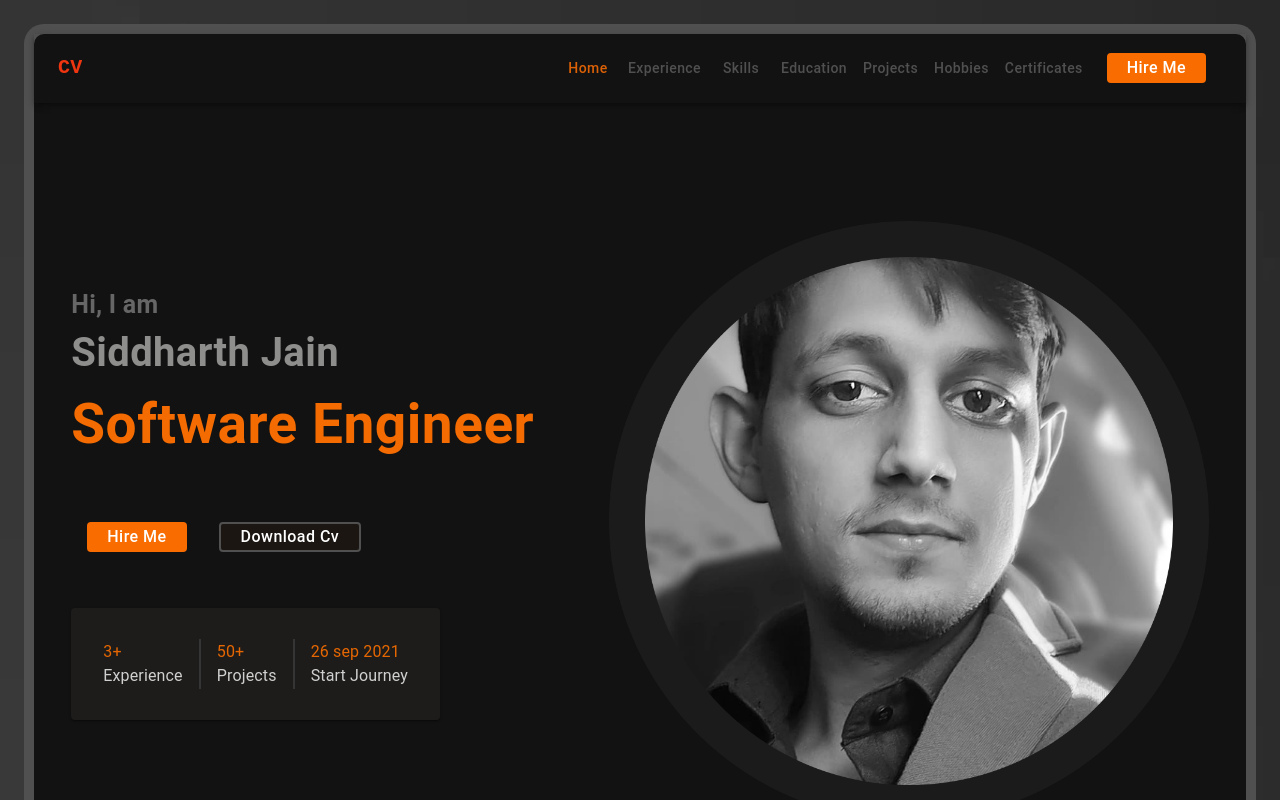
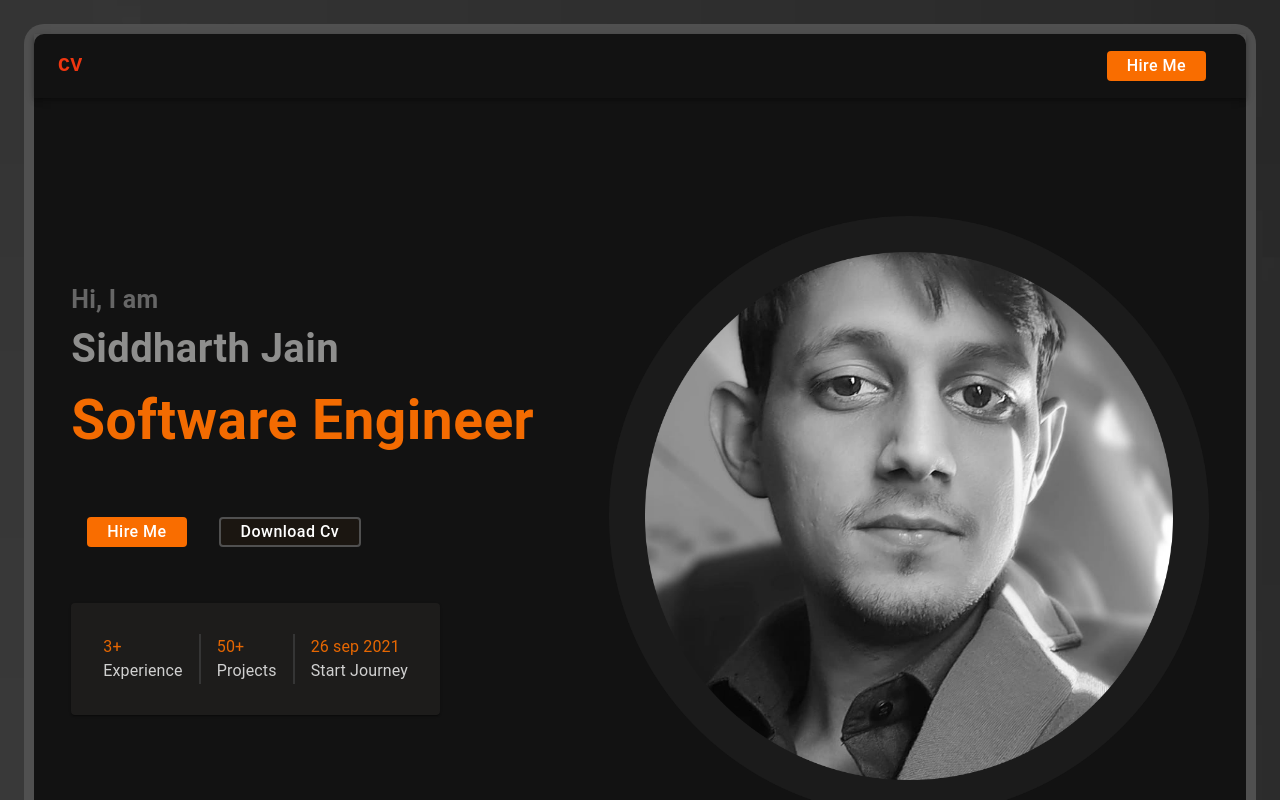
Before and after one commit to professinalsidd/my-portfolio, a Next.js app: page / in a window 1280 px wide. Shown: the top 800 px of the page. Built offline with nearby package versions, Linux system fonts and the light colour scheme.

Commit message:
feat: now user click on hire button or download cv

```diff
--- a/src/components/common/button.tsx
+++ b/src/components/common/button.tsx
@@ -2,8 +2,20 @@ import { COLORS } from "@/themes/themes";
 import { Button } from "@mui/material";
 import React from "react";
 
-const ButtonComp: React.FC<ButtonProps> = ({ style = {}, title }) => {
-  return <Button sx={{ ...styles, ...style }}>{title}</Button>;
+const ButtonComp: React.FC<ButtonProps> = ({ style = {}, title, link }) => {
+  return (
+    <Button
+      href={
+        link === "mail"
+          ? "mailto:professionalsiddmail@gmai.com"
+          : "https://mega.nz/file/Y6gWnLIL#FRjW97_xrQRSOtpcj3vkFrulU4Ctj314MIE19mheI_Y"
+      }
+      sx={{ ...styles, ...style }}
+      target="_blank"
+    >
+      {title}
+    </Button>
+  );
 };
 
 export default ButtonComp;
--- a/src/components/navbar/navbar.tsx
+++ b/src/components/navbar/navbar.tsx
@@ -4,31 +4,12 @@ import * as React from "react";
 import AppBar from "@mui/material/AppBar";
 import Box from "@mui/material/Box";
 import Toolbar from "@mui/material/Toolbar";
-import IconButton from "@mui/material/IconButton";
 import Typography from "@mui/material/Typography";
-import Menu from "@mui/material/Menu";
-import MenuIcon from "@mui/icons-material/Menu";
 import Container from "@mui/material/Container";
-import Button from "@mui/material/Button";
-import MenuItem from "@mui/material/MenuItem";
 import { styles } from "@/styles/navbar";
-import { navbar } from "@/constants";
 import ButtonComp from "../common/button";
 
 function NavBarComp() {
-  const [anchorElNav, setAnchorElNav] = React.useState<null | HTMLElement>(
-    null
-  );
-  const [selected, setSelected] = React.useState(0);
-
-  const handleOpenNavMenu = (event: React.MouseEvent<HTMLElement>) => {
-    setAnchorElNav(event.currentTarget);
-  };
-
-  const handleCloseNavMenu = () => {
-    setAnchorElNav(null);
-  };
-
   return (
     <AppBar position="static" sx={{ background: "transparent" }}>
       <Container maxWidth="xl">
@@ -43,44 +24,7 @@ function NavBarComp() {
             CV
           </Typography>
 
-          <Box sx={{ flexGrow: 1, display: { xs: "flex", md: "none" } }}>
-            <IconButton
-              size="large"
-              aria-label="account of current user"
-              aria-controls="menu-appbar"
-              aria-haspopup="true"
-              onClick={handleOpenNavMenu}
-              color="inherit"
-            >
-              <MenuIcon />
-            </IconButton>
-            <Menu
-              id="menu-appbar"
-              anchorEl={anchorElNav}
-              anchorOrigin={{
-                vertical: "bottom",
-                horizontal: "left",
-              }}
-              keepMounted
-              transformOrigin={{
-                vertical: "top",
-                horizontal: "left",
-              }}
-              open={Boolean(anchorElNav)}
-              onClose={handleCloseNavMenu}
-              sx={{ display: { xs: "block", md: "none" } }}
-            >
-              {navbar.map((page) => (
-                <MenuItem key={page} onClick={handleCloseNavMenu}>
-                  <Typography
-                    sx={{ textAlign: "center", textTransform: "capitalize" }}
-                  >
-                    {page}
-                  </Typography>
-                </MenuItem>
-              ))}
-            </Menu>
-          </Box>
+          <Box sx={{ flexGrow: 1, display: { xs: "flex", md: "none" } }}></Box>
           <Typography
             variant="h5"
             noWrap
@@ -91,21 +35,7 @@ function NavBarComp() {
             CV
           </Typography>
           <Box sx={styles.content}>
-            {navbar.map((page, index) => (
-              <Button
-                key={page}
-                onClick={() => setSelected(index)}
-                sx={{
-                  my: 2,
-                  color: selected === index ? "#DB6106" : "#505050",
-                  display: "block",
-                  textTransform: "capitalize",
-                }}
-              >
-                {page}
-              </Button>
-            ))}
-            <ButtonComp title="Hire Me" />
+            <ButtonComp link="mail" title="Hire Me" />
           </Box>
           <Box sx={{ flexGrow: 0 }}></Box>
         </Toolbar>
--- a/src/components/screens/hero/hero.tsx
+++ b/src/components/screens/hero/hero.tsx
@@ -50,8 +50,12 @@ const RenderItem = () => {
           </Typography>
         </Box>
         <Box sx={[isMobile ? LAYOUT.flexCCenter : LAYOUT.flexCCenter]}>
-          <ButtonComp title="Hire Me" />
-          <ButtonComp title="Download Cv" style={styles(isDesktop).button} />
+          <ButtonComp title="Hire Me" link="mail" />
+          <ButtonComp
+            title="Download Cv"
+            link
+            style={styles(isDesktop).button}
+          />
         </Box>
         <Card sx={{ background: COLORS.DIM_GREY }}>
           <Box sx={[LAYOUT.flexRowAround, { p: 2 }]}>
--- a/src/types/type.d.ts
+++ b/src/types/type.d.ts
@@ -1,6 +1,7 @@
 type ButtonProps = {
   style?: React.CSSProperties;
   title: string;
+  link?: string;
 };
 type CardProps = {
   title: string;
```
